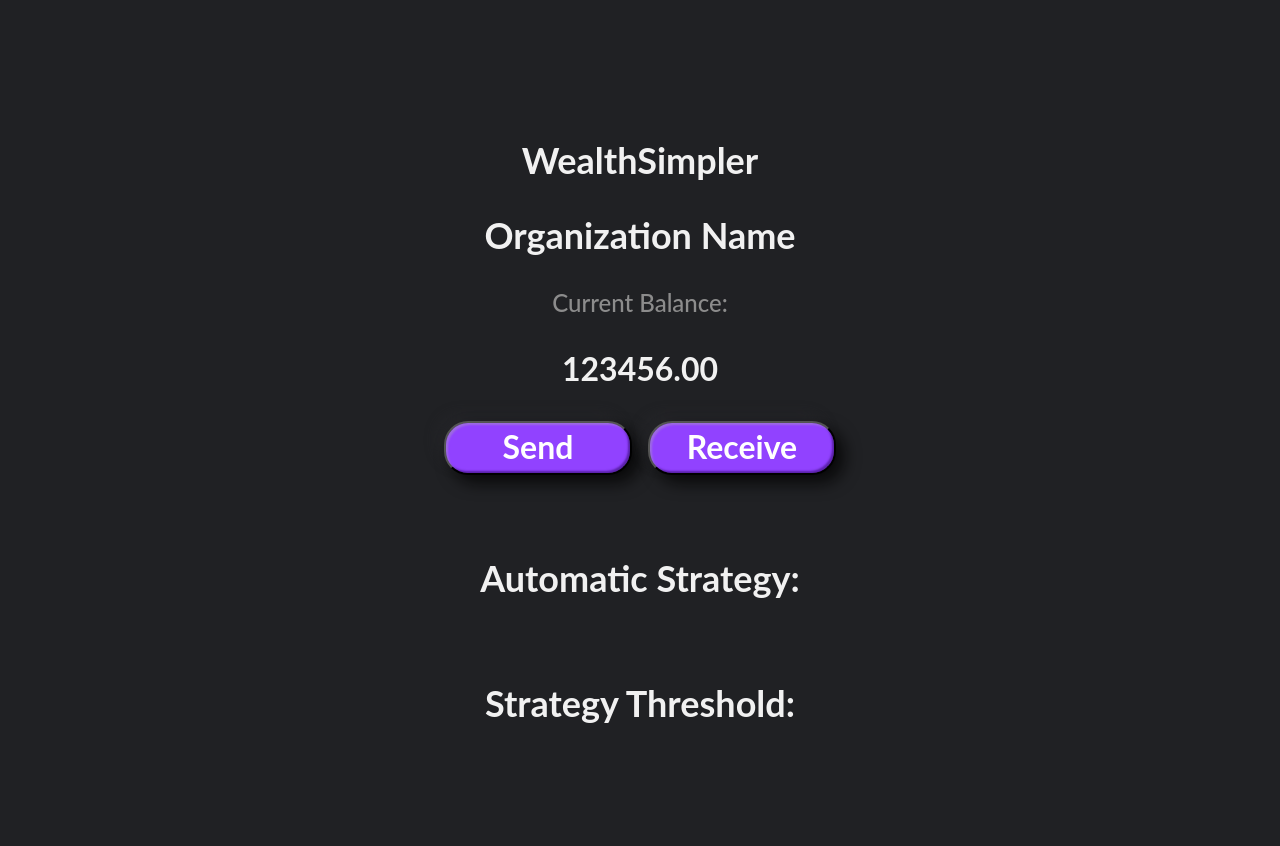
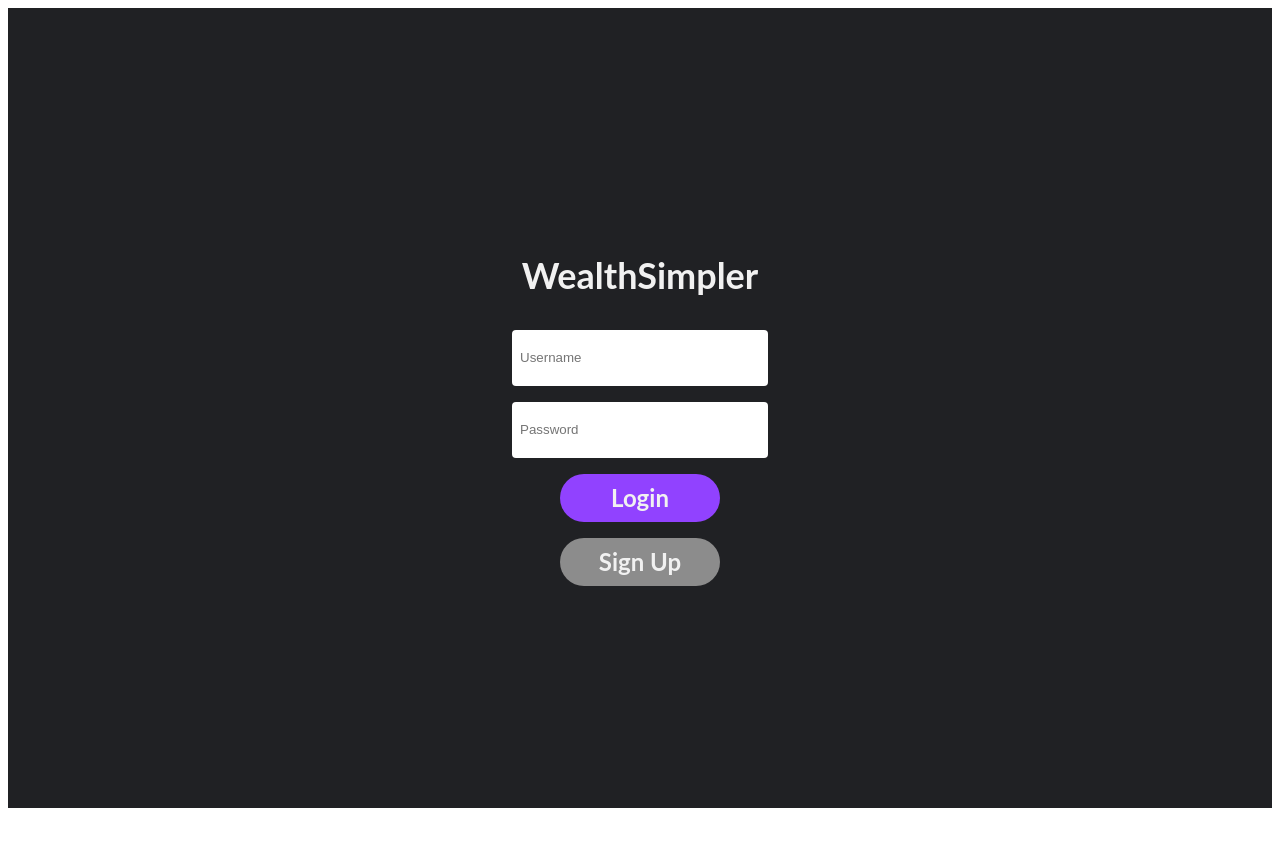
Before and after one commit to nvsriram/WealthSimpler, a React (Vite) app in the folder frontend/: page / in a window 1280 px wide. Shown: the top 846 px of the page. After the commit the page ends 816 px from the top, so only its background shows below. Built offline with nearby package versions, Linux system fonts and the light colour scheme.

Commit message:
login page

```diff
--- /dev/null
+++ b/frontend/src/Login.css
@@ -0,0 +1,56 @@
+
+  /* Login.css */
+
+  .login-container {
+    background-color: #202124;
+    display: flex;
+    flex-direction: column;
+    align-items: center;
+    justify-content: center;
+    height: 100vh;
+  }
+
+  h1 {
+    color: var(--light, #F1F1F1);
+    font-size: 2.25rem;
+    font-family: Lato, sans-serif;
+    font-weight: 700;
+    line-height: 120%;
+    margin-bottom: 2rem;
+  }
+
+  .form-container {
+    display: flex;
+    flex-direction: column;
+    align-items: center;
+    gap: 1rem;
+  }
+
+  .input-field {
+    width: 15rem;
+    height: 2.5rem;
+    padding: 0.5rem;
+    border-radius: 4px;
+    border: none;
+  }
+
+  .login-button,
+  .signup-button {
+    width: 10rem;
+    height: 3rem;
+    border-radius: 24px;
+    background-color: var(--purple, #9142FF);
+    color: var(--light, #F1F1F1);
+    font-family: Lato, sans-serif;
+    font-weight: 700;
+    font-size: 1.5rem;
+    border: none;
+  }
+
+  .login-button {
+    background-color: var(--purple, #9142FF);
+  }
+
+  .signup-button {
+    background-color: var(--gray, #8C8C8C);
+  }
--- /dev/null
+++ b/frontend/src/Login.tsx
@@ -0,0 +1,18 @@
+import React from "react";
+import "./Login.css";
+
+const Login: React.FC = () => {
+  return (
+    <div className="login-container">
+      <h1>WealthSimpler</h1>
+      <div className="form-container">
+        <input type="text" placeholder="Username" className="input-field" />
+        <input type="password" placeholder="Password" className="input-field" />
+        <button className="login-button">Login</button>
+        <button className="signup-button">Sign Up</button>
+      </div>
+    </div>
+  );
+};
+
+export default Login;
--- a/frontend/src/main.tsx
+++ b/frontend/src/main.tsx
@@ -1,10 +1,11 @@
-import React from 'react'
-import ReactDOM from 'react-dom/client'
-import App from './App.tsx'
-import './index.css'
+import React from "react";
+import ReactDOM from "react-dom/client";
+import App from "./App.tsx";
+import Login from "./Login.tsx";
+import "./index.css";
 
-ReactDOM.createRoot(document.getElementById('root') as HTMLElement).render(
+ReactDOM.createRoot(document.getElementById("root") as HTMLElement).render(
   <React.StrictMode>
-    <App />
-  </React.StrictMode>,
-)
+    <Login />
+  </React.StrictMode>
+);
```
